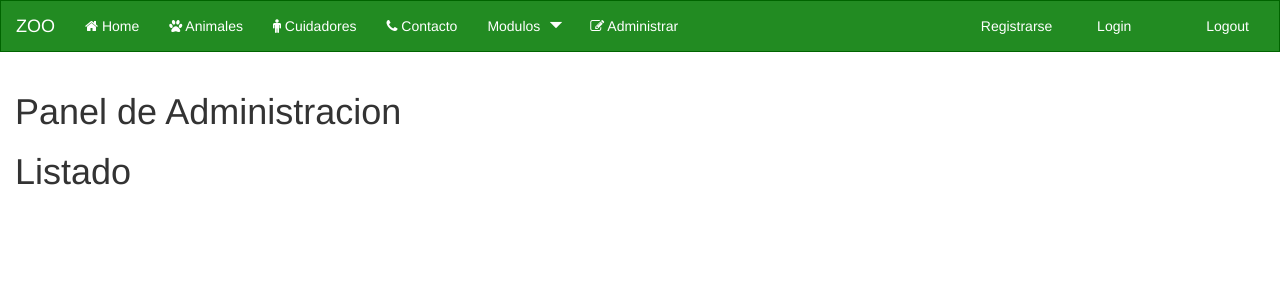
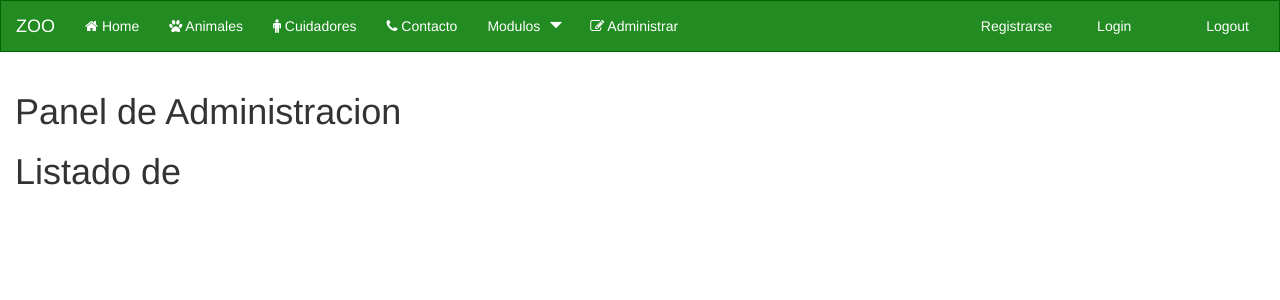
Before and after one commit to LL2262/angular-avanzado, an Angular app: page /admin-panel/listado in a window 1280 px wide. Shown: the top 300 px of the page. Built offline with nearby package versions, Linux system fonts and the light colour scheme; a web font is replaced by a local one.

Commit message:
prueba de guardado

```diff
--- a/src/app/admin/componentes/listado/listado.component.ts
+++ b/src/app/admin/componentes/listado/listado.component.ts
@@ -5,5 +5,5 @@ import { Component } from '@angular/core';
   templateUrl: './listado.component.html',
 })
 export class AdminListadoComponent {
-  titulo = 'Listado';
+  titulo = 'Listado de';
 }
```
